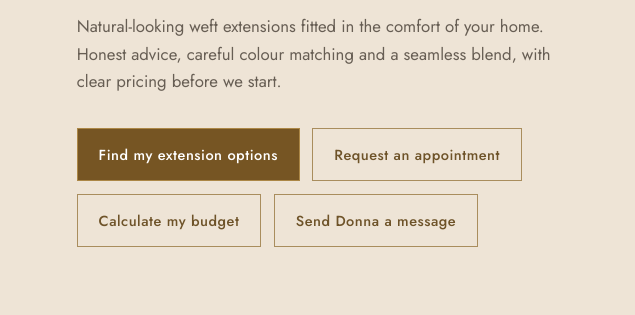
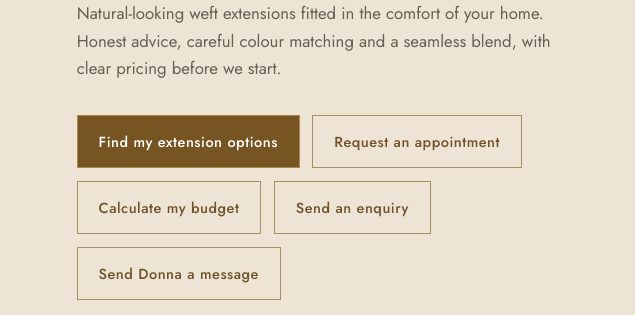
Before and after one commit to goable-ops/hair-extensions-hub, a plain HTML site: page index.html in a window 1280 px wide. Shown: the part 485-800 px from the top of the page, 0-635 px from the left. Drawn offline with nearby package versions, Linux system fonts and the light colour scheme.

Commit message:
Link staged direct enquiry form with Messenger fallback

```diff
--- a/index.html
+++ b/index.html
@@ -46,7 +46,7 @@ footer{padding:2rem 7vw;display:flex;justify-content:space-between;gap:1rem;flex
     <div class="eyebrow">Mobile weft specialist · City of Moreton Bay</div>
     <h1>Hair that feels<br><em>like you.</em></h1>
     <p>Natural-looking weft extensions fitted in the comfort of your home. Honest advice, careful colour matching and a seamless blend, with clear pricing before we start.</p>
-    <div class="actions"><a class="btn" href="/consultation.html">Find my extension options</a><a class="btn outline" href="/booking.html">Request an appointment</a><a class="btn outline" href="/price-calculator.html">Calculate my budget</a><a class="btn outline" href="https://m.me/ataahuahairextensions" target="_blank" rel="noopener">Send Donna a message</a></div>
+    <div class="actions"><a class="btn" href="/consultation.html">Find my extension options</a><a class="btn outline" href="/booking.html">Request an appointment</a><a class="btn outline" href="/price-calculator.html">Calculate my budget</a><a class="btn outline" href="/enquiry.html">Send an enquiry</a><a class="btn outline" href="https://m.me/ataahuahairextensions" target="_blank" rel="noopener">Send Donna a message</a></div>
   </div>
   <div class="hero-img" role="img" aria-label="Hair extension styling inspiration"></div>
 </header>
```
